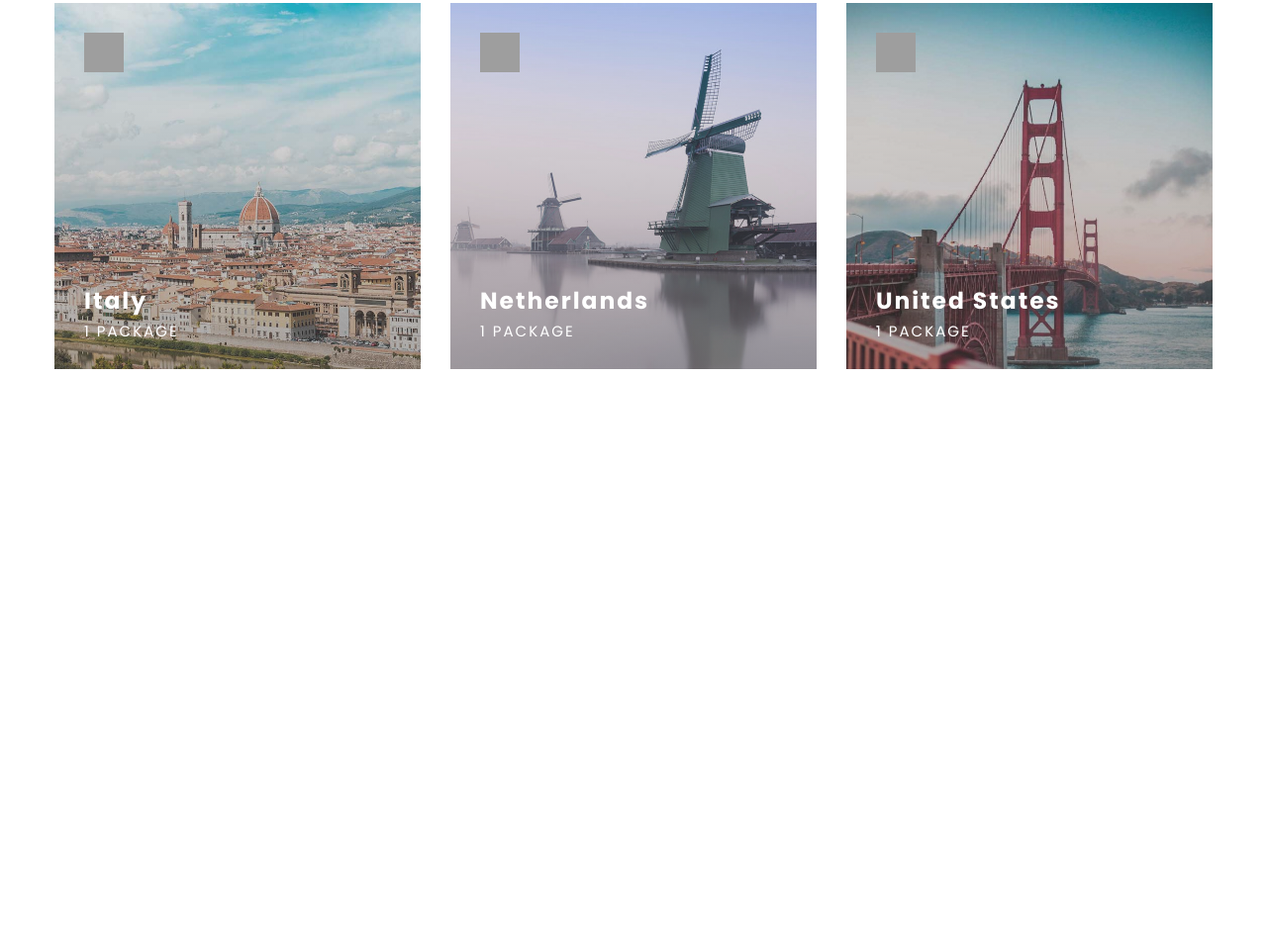
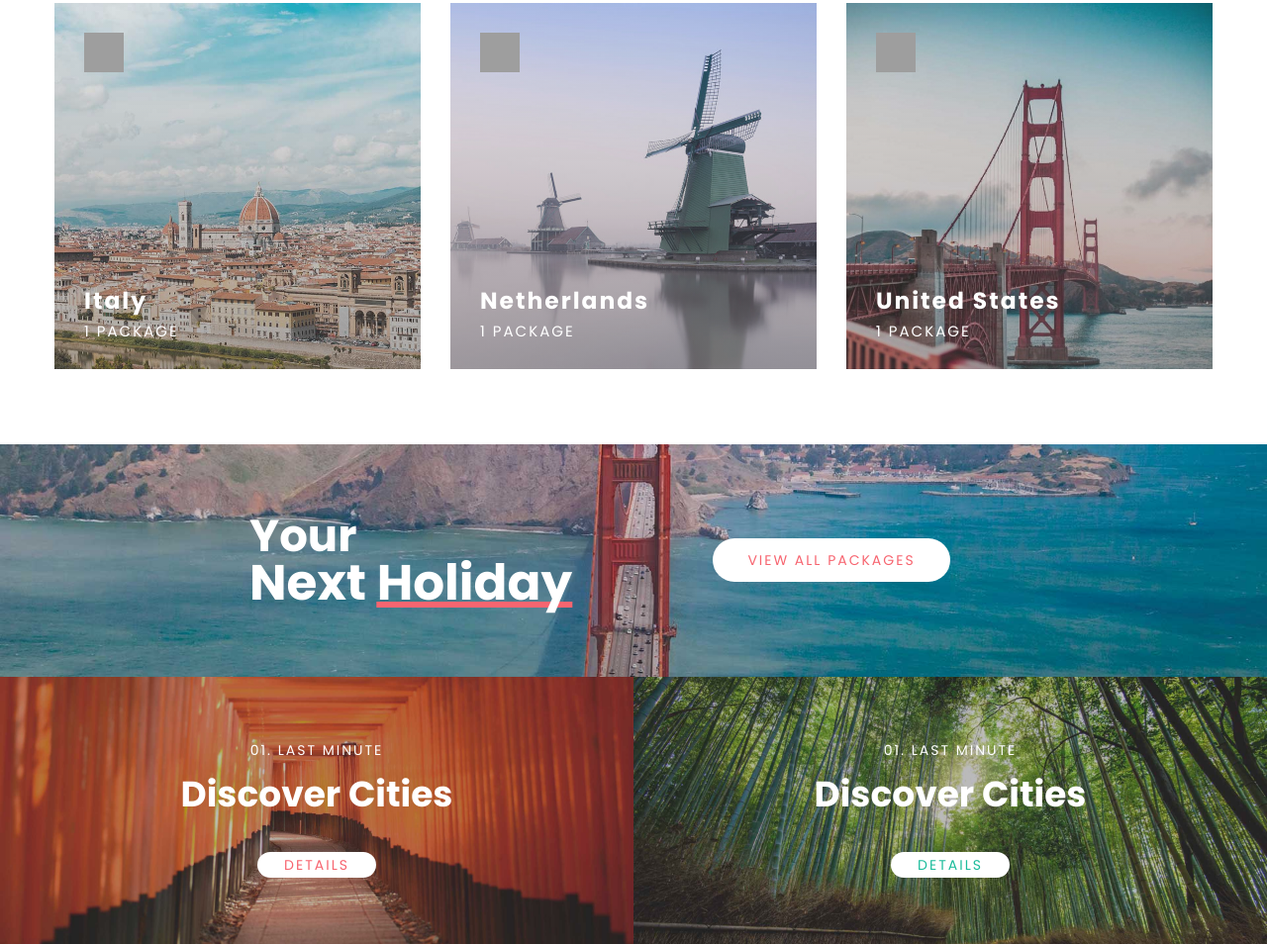
Before and after one commit to KhacTuan2910/Love-Travel, a plain HTML site: page index.html in a window 1280 px wide. Shown: the part 1447-2401 px from the top of the page at 99% size. Before the commit the page ends 1882 px from the top, so only its background shows below. Drawn offline with nearby package versions, Linux system fonts and the light colour scheme; grey boxes are pictures that could not be loaded.

Commit message:
section 'all packages', section tour 'discover'

```diff
--- a/assets/css/base.css
+++ b/assets/css/base.css
@@ -32,18 +32,34 @@ a {
 
 /* Button */
 .btn {
-    display: flex;
+    display: inline-flex;
     justify-content: center;
     align-items: center;
-    border-radius: 50px;
+    border-radius: 38px;
     cursor: pointer;
     border: none;
-    min-width: 130px;
+    min-width: 120px;
     font-size: 1.4rem;
-    padding: 6px 20px;
+    line-height: 1.4rem;
+    padding: 6px 15px;
     text-transform: uppercase;
-    letter-spacing: .1rem;
+    letter-spacing: 2px;
     background-color: var(--white-color);
+}
+
+.btn-big {
+    min-width: 135px;
+    height: 44px;
+    padding: 15px 35px;
+    border-radius: 38px;
+}
+
+.section-contain__btn-link--pink-red {
+    color: #f76570;
+}
+
+.section-contain__btn-link--light-green {
+    color: #1bbc9b;
 }
 
 /* Underline */
--- a/assets/css/main.css
+++ b/assets/css/main.css
@@ -306,7 +306,7 @@
 
 .content-section {
     width: 1170px;
-    margin: 62px auto;
+    margin: 62px auto 76px;
 }
 
 .section-sub-heading {
@@ -338,3 +338,74 @@
 .section-item.sidebar-packages {
     margin: 30px 0 0;
 }
+
+/* Section all packages */
+.section {
+    width: 100%;
+    display: flex;
+    justify-content: center;
+    align-items: center;
+    height: 235px;
+}
+
+.section-contain {
+    display: flex;
+    justify-content: center;
+    align-items: center;
+    width: 800px;
+}
+
+.section-contain__heading {
+    color: var(--white-color);
+    font-weight: bold;
+}
+
+.section-contain__heading-normal {
+    font-size: 4.5rem;
+    line-height: 4.5rem;
+    margin: 0;
+}
+
+.section-contain__heading-big {
+    font-size: 5rem;
+    line-height: 5rem;
+    margin: 0;
+}
+
+.section-contain__btn {
+    text-align: center;
+}
+
+.section-tour.section {
+    height: 270px;
+}
+
+.section-contain--full {
+    width: 100%;
+    height: 100%;
+}
+
+.section-contain__tour-wrap {
+    display: flex;
+    flex-direction: column;
+    justify-content: center;
+    align-items: center;
+    color: var(--white-color);
+    height: 100%;
+}
+
+.section-contain__tour-title {
+    margin: 0;
+    font-size: 1.4rem;
+    line-height: 1.4rem;
+    font-weight: normal;
+    letter-spacing: 2px;
+}
+
+.section-contain__tour-place {
+    margin: 20px 0 40px;
+    font-size: 3.6rem;
+    line-height: 3.6rem;
+    font-weight: bold;
+    letter-spacing: 0;
+}
--- a/index.html
+++ b/index.html
@@ -520,6 +520,40 @@
                     </div>
                 </section>
             </div>
+            <!-- View all packages -->
+            <seciton class="section" style="background: url(./assets/img/section-bac/parallax-search-2.jpg) no-repeat center / cover;">
+                <div class="section-contain row">
+                    <div class="section-contain__heading col l-6">
+                        <h4 class="section-contain__heading-normal">Your</h4>
+                        <h4 class="section-contain__heading-big ">Next
+                            <span class="heading--has-underline underline underline--pink-red underline--under-text">Holiday</span>
+                        </h4>
+                    </div>
+                    <div class="section-contain__btn col l-6">
+                        <a href="" class="btn btn-big section-contain__btn-link--pink-red">view all packages</a>
+                    </div>
+                </div>
+            </seciton>
+
+            <section class="section section-tour">
+                <div class="section-contain--full row">
+                    <div class="col l-6" style="background: url(./assets/img/section-bac/parallax-5-filter.jpg) no-repeat center / cover;">
+                        <div class="section-contain__tour-wrap">
+                            <p class="section-contain__tour-title">01. LAST MINUTE</p>
+                            <h3 class="section-contain__tour-place">Discover Cities</h3>
+                            <a href="" class="btn big-btn section-contain__btn-link--pink-red">details</a>
+                        </div>
+                    </div>
+                    <div class="section-contain__tour col l-6" style="background: url(./assets/img/section-bac/parallax-6-filter.jpg) no-repeat center / cover;">
+                        <div class="section-contain__tour-wrap">
+                            <p class="section-contain__tour-title">01. LAST MINUTE</p>
+                            <h3 class="section-contain__tour-place">Discover Cities</h3>
+                            <a href="" class="btn big-btn section-contain__btn-link--light-green">details</a>
+                        </div>
+                    </div>
+                </div>
+            </section>
+
 
         </main>
         <footer class="app__footer"></footer>
```
Also changed, not shown: assets/img/section-bac/parallax-5-filter.jpg (added), assets/img/section-bac/parallax-6-filter.jpg (added), assets/img/section-bac/parallax-search-2.jpg (renamed from assets/img/package-img/parallax-search-2.jpg).
